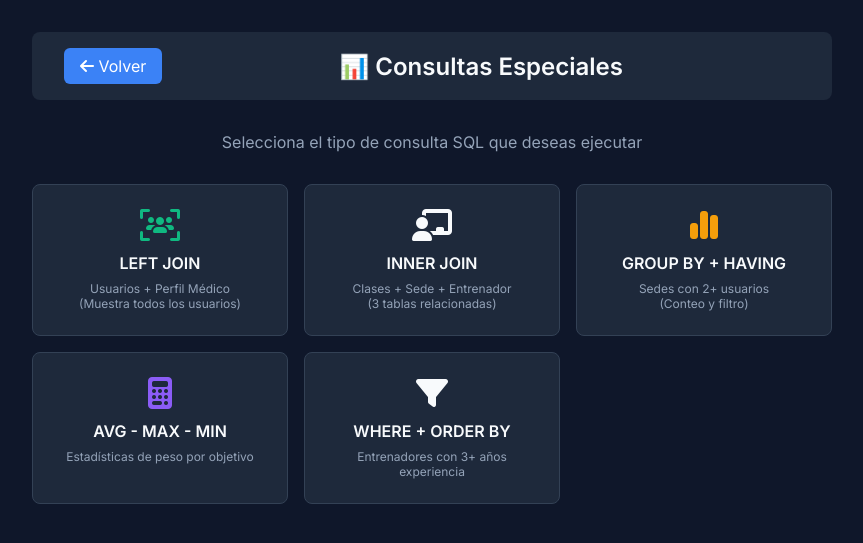
After one commit to JulesSAI/Gimnasio-en-Django, a Django app: page /consultas-especiales/ in a window 1280 px wide. The commit adds this page. Shown: the top 543 px of the page, without its empty margins (208-1071 px from the left). Run offline with Django 5.2, Linux system fonts and the light colour scheme.

Commit message:
añadido consultas especiales

```diff
--- /dev/null
+++ b/gym/templates/gym/consultas_especiales.html
@@ -0,0 +1,138 @@
+<!DOCTYPE html>
+<html lang="es">
+<head>
+    <meta charset="UTF-8">
+    <meta name="viewport" content="width=device-width, initial-scale=1.0">
+    <title>Consultas Especiales - Gym Admin</title>
+    <link href="https://fonts.googleapis.com/css2?family=Inter:wght@300;400;600&display=swap" rel="stylesheet">
+    <link rel="stylesheet" href="https://cdnjs.cloudflare.com/ajax/libs/font-awesome/6.4.0/css/all.min.css">
+    <style>
+        :root {
+            --bg-color: #0f172a;
+            --surface-color: #1e293b;
+            --primary-color: #3b82f6;
+            --text-color: #f8fafc;
+            --border-color: #334155;
+            --success-color: #10b981;
+            --warning-color: #f59e0b;
+        }
+        body {
+            font-family: 'Inter', sans-serif;
+            background-color: var(--bg-color);
+            color: var(--text-color);
+            margin: 0;
+            padding: 2rem;
+            display: flex;
+            justify-content: center;
+        }
+        .container { max-width: 800px; width: 100%; }
+        .header {
+            display: flex;
+            justify-content: space-between;
+            align-items: center;
+            margin-bottom: 2rem;
+            background: var(--surface-color);
+            padding: 1rem 2rem;
+            border-radius: 0.5rem;
+        }
+        .btn-back {
+            background: var(--primary-color);
+            color: white;
+            text-decoration: none;
+            padding: 0.5rem 1rem;
+            border-radius: 0.375rem;
+        }
+        h1 { font-size: 1.5rem; margin: 0; }
+        .subtitle {
+            text-align: center;
+            color: #94a3b8;
+            margin-bottom: 2rem;
+        }
+        .menu-grid {
+            display: grid;
+            grid-template-columns: repeat(auto-fill, minmax(250px, 1fr));
+            gap: 1rem;
+        }
+        .menu-item {
+            background-color: var(--surface-color);
+            border: 1px solid var(--border-color);
+            border-radius: 0.5rem;
+            padding: 1.5rem;
+            text-align: center;
+            text-decoration: none;
+            color: var(--text-color);
+            transition: all 0.2s;
+        }
+        .menu-item:hover {
+            transform: translateY(-5px);
+            border-color: var(--primary-color);
+        }
+        .menu-item i {
+            font-size: 2rem;
+            margin-bottom: 0.75rem;
+        }
+        .menu-item h3 { margin: 0 0 0.5rem 0; font-size: 1rem; }
+        .menu-item p {
+            margin: 0;
+            font-size: 0.75rem;
+            color: #94a3b8;
+        }
+        /* Colores por tipo de consulta */
+        .left-join i { color: var(--success-color); }
+        .group-by i { color: var(--warning-color); }
+        .aggregate i { color: #8b5cf6; }
+        .subquery i { color: #ec489a; }
+    </style>
+</head>
+<body>
+    <div class="container">
+        <div class="header">
+            <a href="{% url 'home' %}" class="btn-back">
+                <i class="fa-solid fa-arrow-left"></i> Volver
+            </a>
+            <h1>📊 Consultas Especiales</h1>
+            <div></div>
+        </div>
+        <div class="subtitle">Selecciona el tipo de consulta SQL que deseas ejecutar</div>
+
+        <div class="menu-grid">
+            <!-- LEFT JOIN -->
+            <a href="{% url 'consulta_left_join' %}" class="menu-item left-join">
+                <i class="fa-solid fa-users-viewfinder"></i>
+                <h3>LEFT JOIN</h3>
+                <p>Usuarios + Perfil Médico<br>(Muestra todos los usuarios)</p>
+            </a>
+
+            <!-- INNER JOIN con 3 tablas -->
+            <a href="{% url 'consulta_inner_join' %}" class="menu-item">
+                <i class="fa-solid fa-chalkboard-user"></i>
+                <h3>INNER JOIN</h3>
+                <p>Clases + Sede + Entrenador<br>(3 tablas relacionadas)</p>
+            </a>
+
+            <!-- GROUP BY + HAVING -->
+            <a href="{% url 'consulta_group_by' %}" class="menu-item group-by">
+                <i class="fa-solid fa-chart-simple"></i>
+                <h3>GROUP BY + HAVING</h3>
+                <p>Sedes con 2+ usuarios<br>(Conteo y filtro)</p>
+            </a>
+
+            <!-- Funciones Agregadas -->
+            <a href="{% url 'consulta_agregadas' %}" class="menu-item aggregate">
+                <i class="fa-solid fa-calculator"></i>
+                <h3>AVG - MAX - MIN</h3>
+                <p>Estadísticas de peso por objetivo</p>
+            </a>
+
+
+
+            <!-- WHERE + ORDER BY -->
+            <a href="{% url 'consulta_where_order' %}" class="menu-item">
+                <i class="fa-solid fa-filter"></i>
+                <h3>WHERE + ORDER BY</h3>
+                <p>Entrenadores con 3+ años experiencia</p>
+            </a>
+        </div>
+    </div>
+</body>
+</html>
--- a/gym/urls.py
+++ b/gym/urls.py
@@ -51,4 +51,14 @@ urlpatterns = [
 
     path('crud/rutina_ejercicio/', views.crud_rutina_ejercicio, name='crud_rutina_ejercicio'),
     path('crud/rutina_ejercicio/delete/<int:pk>/', views.delete_rutina_ejercicio, name='delete_rutina_ejercicio'),
+
+
+    # Consultas Especiales
+path('consultas-especiales/', views.consultas_especiales, name='consultas_especiales'),
+path('consulta-left-join/', views.consulta_left_join, name='consulta_left_join'),
+path('consulta-inner-join/', views.consulta_inner_join, name='consulta_inner_join'),
+path('consulta-group-by/', views.consulta_group_by, name='consulta_group_by'),
+path('consulta-agregadas/', views.consulta_agregadas, name='consulta_agregadas'),
+path('consulta-subquery/', views.consulta_subquery, name='consulta_subquery'),
+path('consulta-where-order/', views.consulta_where_order, name='consulta_where_order'),
 ]
--- a/gym/views.py
+++ b/gym/views.py
@@ -1,4 +1,5 @@
 from django.shortcuts import render, redirect, get_object_or_404
+from django.db.models import Count, Avg, Max, Min, Q
 from django.db import connection, IntegrityError
 from django.contrib import messages
 from .models import (
@@ -224,7 +225,11 @@ def crud_usuario(request):
             return redirect('crud_usuario')
     else:
         form = UsuarioForm()
-    records = format_records(Usuario.objects.all())
+
+    # ORDER BY (Ordenar por nombres)
+    records = format_records(Usuario.objects.all().order_by('nombres'))
+
+
     return render(request, 'gym/crud_template.html', {'form': form, 'records': records, 'model_name': 'Usuario', 'delete_url_name': 'delete_usuario'})
 
 def delete_usuario(request, pk):
@@ -389,3 +394,118 @@ def delete_rutina_ejercicio(request, pk):
     except IntegrityError:
         messages.error(request, "No se puede eliminar el registro por conflictos de FK.")
     return redirect('crud_rutina_ejercicio')
+
+def consultas_especiales(request):
+    """Página con los botones de consultas"""
+    return render(request, 'gym/consultas_especiales.html')
+
+
+##LEFT JOIN
+
+# 1. LEFT JOIN - Usuarios con Perfil Médico
+def consulta_left_join(request):
+    usuarios = Usuario.objects.select_related('perfilmedico').all().order_by('nombres')
+    return render(request, 'gym/resultado_consulta.html', {
+        'titulo': 'LEFT JOIN: Usuarios con Perfil Médico',
+        'descripcion': 'Muestra todos los usuarios, tengan o no perfil médico',
+        'headers': ['ID', 'Nombre', 'Email', 'Estado', 'Grupo Sanguíneo', 'Peso (kg)', 'Objetivo'],
+        'rows': [
+            [
+                u.id_usuario,
+                f"{u.nombres} {u.apellidos}",
+                u.email,
+                u.estado_suscripcion,
+                u.perfilmedico.grupo_sanguineo if hasattr(u, 'perfilmedico') and u.perfilmedico else '-',
+                u.perfilmedico.peso_actual_kg if hasattr(u, 'perfilmedico') and u.perfilmedico else '-',
+                u.perfilmedico.objetivo_fisico if hasattr(u, 'perfilmedico') and u.perfilmedico else '-',
+            ]
+            for u in usuarios
+        ]
+    })
+
+# 2. INNER JOIN con 3 tablas
+def consulta_inner_join(request):
+    clases = ClaseGrupal.objects.select_related('id_sede', 'id_entrenador').all()
+    return render(request, 'gym/resultado_consulta.html', {
+        'titulo': 'INNER JOIN: Clases con Sede y Entrenador',
+        'descripcion': 'Relaciona 3 tablas: CLASE_GRUPAL, SEDE, ENTRENADOR',
+        'headers': ['Clase', 'Fecha/Hora Inicio', 'Fecha/Hora Fin', 'Sede', 'Entrenador'],
+        'rows': [
+            [
+                c.nombre_clase,
+                c.fecha_hora_inicio,
+                c.fecha_hora_fin,
+                c.id_sede.nombre_sede,
+                f"{c.id_entrenador.nombres} {c.id_entrenador.apellidos}"
+            ]
+            for c in clases
+        ]
+    })
+
+# 3. GROUP BY + HAVING
+def consulta_group_by(request):
+    sedes = Sede.objects.annotate(
+        total_usuarios=Count('usuario')
+    ).filter(total_usuarios__gte=2).order_by('-total_usuarios')
+    return render(request, 'gym/resultado_consulta.html', {
+        'titulo': 'GROUP BY + HAVING: Sedes con 2 o más usuarios',
+        'descripcion': 'Agrupa por sede, cuenta usuarios y filtra (HAVING) los que tienen >= 2',
+        'headers': ['Sede', 'Ciudad', 'Dirección', 'Total Usuarios'],
+        'rows': [[s.nombre_sede, s.ciudad, s.direccion, s.total_usuarios] for s in sedes]
+    })
+
+# 4. Funciones Agregadas (AVG, MAX, MIN)
+def consulta_agregadas(request):
+    stats = PerfilMedico.objects.filter(
+        objetivo_fisico__isnull=False
+    ).values('objetivo_fisico').annotate(
+        cantidad=Count('id_perfil'),
+        peso_promedio=Avg('peso_actual_kg'),
+        peso_maximo=Max('peso_actual_kg'),
+        peso_minimo=Min('peso_actual_kg')
+    ).order_by('-peso_promedio')
+    return render(request, 'gym/resultado_consulta.html', {
+        'titulo': 'Funciones Agregadas: AVG, MAX, MIN',
+        'descripcion': 'Estadísticas de peso por objetivo físico',
+        'headers': ['Objetivo', 'Cantidad', 'Peso Promedio', 'Peso Máximo', 'Peso Mínimo'],
+        'rows': [
+            [s['objetivo_fisico'], s['cantidad'],
+             round(s['peso_promedio'], 1) if s['peso_promedio'] else '-',
+             s['peso_maximo'] if s['peso_maximo'] else '-',
+             s['peso_minimo'] if s['peso_minimo'] else '-']
+            for s in stats
+        ]
+    })
+
+# 5. Subconsulta
+def consulta_subquery(request):
+    from django.db.models import OuterRef, Count, Subquery
+    subquery = ReservaClase.objects.filter(id_usuario=OuterRef('id_usuario')).values('id_usuario').annotate(total=Count('id_reserva')).values('total')
+    usuarios = Usuario.objects.annotate(
+        total_reservas=Subquery(subquery, output_field=models.IntegerField())
+    ).filter(total_reservas__gt=0).order_by('-total_reservas')
+    return render(request, 'gym/resultado_consulta.html', {
+        'titulo': 'Subconsulta: Usuarios con reservas activas',
+        'descripcion': 'Usuarios que tienen al menos una reserva de clase',
+        'headers': ['ID', 'Nombre', 'Email', 'Total Reservas'],
+        'rows': [[u.id_usuario, f"{u.nombres} {u.apellidos}", u.email, u.total_reservas] for u in usuarios]
+    })
+
+# 6. WHERE + ORDER BY
+def consulta_where_order(request):
+    entrenadores = Entrenador.objects.filter(anios_experiencia__gte=3).select_related('id_sede_base').order_by('-anios_experiencia')
+    return render(request, 'gym/resultado_consulta.html', {
+        'titulo': 'WHERE + ORDER BY: Entrenadores con 3+ años de experiencia',
+        'descripcion': 'Filtra por años de experiencia y ordena descendente',
+        'headers': ['ID', 'Nombre', 'Especialidad', 'Años Experiencia', 'Sede Base'],
+        'rows': [
+            [
+                e.id_entrenador,
+                f"{e.nombres} {e.apellidos}",
+                e.especialidad or '-',
+                e.anios_experiencia,
+                e.id_sede_base.nombre_sede
+            ]
+            for e in entrenadores
+        ]
+    })
```
Also changed, not shown: gym/templates/gym/home.html (+7 -1 lines), gym/templates/gym/resultado_consulta.html (added, +98 -0 lines), proyecto_gimnasio/settings.py (+15 -0 lines).
